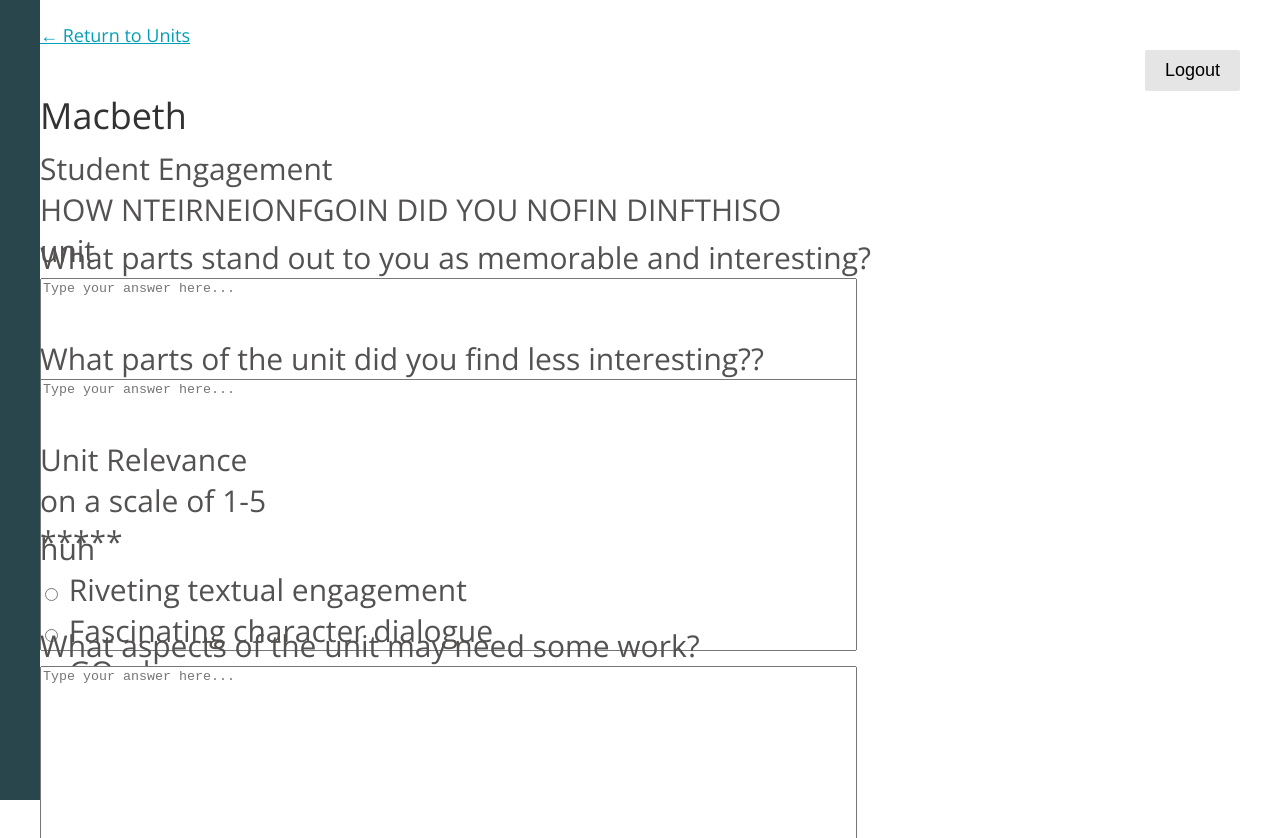
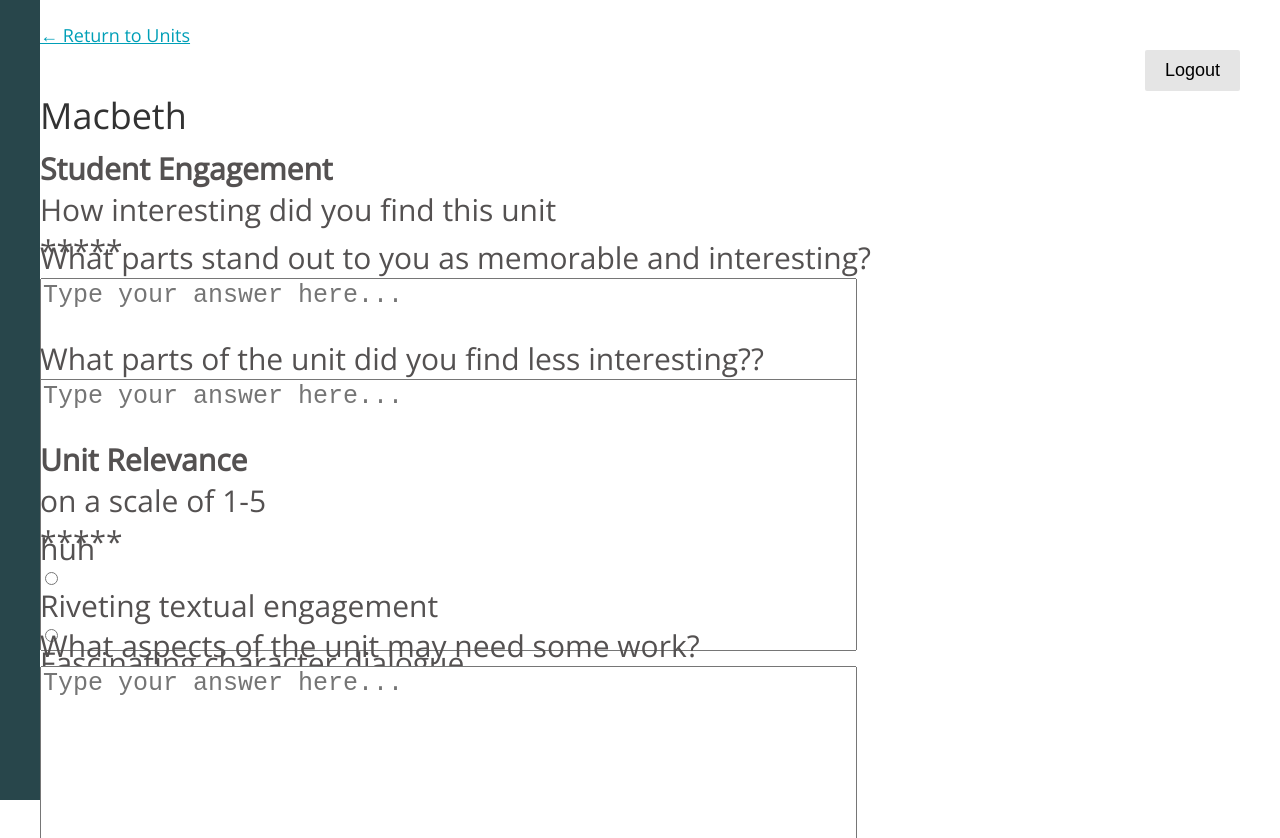
Before and after one commit to codebase-berkeley/teacher-portal, a React (Create React App) app in the folder client/: page / in a window 1280 px wide. Shown: the top 838 px of the page. Built offline with nearby package versions, Linux system fonts and the light colour scheme; the HTML template or start-up script is replaced by a standard one.

Commit message:
mc class changes

```diff
--- a/client/src/components/Survey/Survey.jsx
+++ b/client/src/components/Survey/Survey.jsx
@@ -27,7 +27,7 @@ class Survey extends Component {
         </div>
 
         <div className="star-container">
-          <Star question="HOW NTEIRNEIONFGOIN DID YOU NOFIN DINFTHISO unit" />
+          <Star question="How interesting did you find this unit" />
         </div>
 
         <div className="frq-container">
--- a/client/src/components/Survey_components/FRQ/FRQ.css
+++ b/client/src/components/Survey_components/FRQ/FRQ.css
@@ -17,3 +17,7 @@
   height: 266px;
   resize: none;
 }
+
+::placeholder {
+  font-size: 25px;
+}
--- a/client/src/components/Survey_components/MC/MC.css
+++ b/client/src/components/Survey_components/MC/MC.css
@@ -11,3 +11,7 @@
   fill: Solid;
   color: #545151;
 }
+
+.c {
+  display: block;
+}
--- a/client/src/components/Survey_components/MC/MC.jsx
+++ b/client/src/components/Survey_components/MC/MC.jsx
@@ -6,15 +6,10 @@ class MC extends React.Component {
     return (
       <div className="mc">
         {this.props.question}
-        <br />
-        <input type="radio" name="mc" /> {this.props.a}
-        <br />
-        <input type="radio" name="mc" /> {this.props.b}
-        <br />
-        <input type="radio" name="mc" /> {this.props.c}
-        <br />
-        <input type="radio" name="mc" /> {this.props.d}
-        <br />
+        <input className="c" type="radio" name="mc" /> {this.props.a}
+        <input className="c" type="radio" name="mc" /> {this.props.b}
+        <input className="c" type="radio" name="mc" /> {this.props.c}
+        <input className="c" type="radio" name="mc" /> {this.props.d}
       </div>
     );
   }
--- a/client/src/components/Survey_components/Section/Section.css
+++ b/client/src/components/Survey_components/Section/Section.css
@@ -4,7 +4,8 @@
   width: 380px;
   height: 41px;
   font-family: Open Sans;
-  font-style: SemiBold;
+  font-style: regular;
+  font-weight: bold;
   font-size: 30px;
   line-height: 41px;
   align: Left;
```
